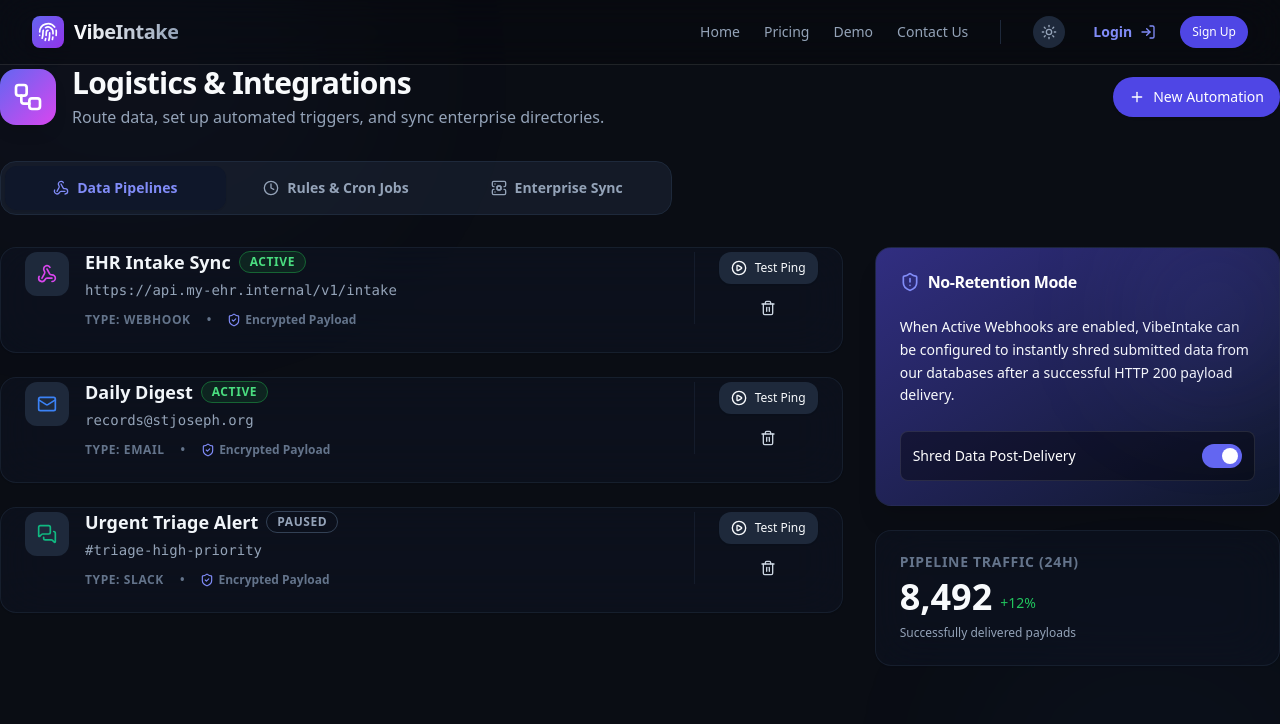
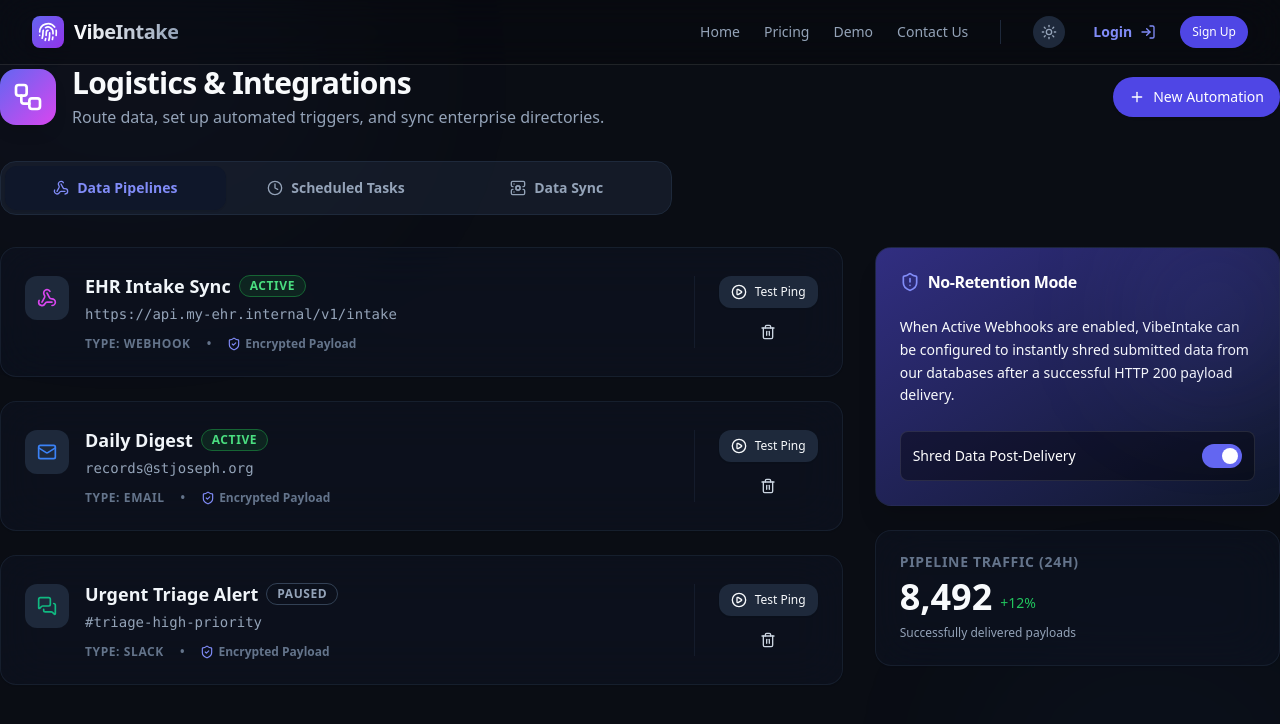
Before and after one commit to theweese/VibeIntake, a Next.js app: page /pipelines in a window 1280 px wide. Shown: the top 724 px of the page. Built offline with nearby package versions, Linux system fonts and the light colour scheme.

Commit message:
style: fixed pt-0 padding bug on pipeline cards and renamed integration tabs

```diff
--- a/app/pipelines/page.tsx
+++ b/app/pipelines/page.tsx
@@ -50,13 +50,13 @@ export default function PipelinesPage() {
                     onClick={() => setActiveTab('rules')}
                     className={`flex-1 py-3 px-4 rounded-xl text-sm font-semibold transition-all flex items-center justify-center gap-2 ${activeTab === 'rules' ? 'bg-white dark:bg-slate-900 shadow-sm text-indigo-600 dark:text-indigo-400' : 'text-slate-600 dark:text-slate-400 hover:bg-slate-200/50 dark:hover:bg-slate-800'}`}
                 >
-                    <Clock className="w-4 h-4" /> Rules & Cron Jobs
+                    <Clock className="w-4 h-4" /> Scheduled Tasks
                 </button>
                 <button
                     onClick={() => setActiveTab('integrations')}
                     className={`flex-1 py-3 px-4 rounded-xl text-sm font-semibold transition-all flex items-center justify-center gap-2 ${activeTab === 'integrations' ? 'bg-white dark:bg-slate-900 shadow-sm text-indigo-600 dark:text-indigo-400' : 'text-slate-600 dark:text-slate-400 hover:bg-slate-200/50 dark:hover:bg-slate-800'}`}
                 >
-                    <ServerCog className="w-4 h-4" /> Enterprise Sync
+                    <ServerCog className="w-4 h-4" /> Data Sync
                 </button>
             </div>
 
@@ -69,7 +69,7 @@ export default function PipelinesPage() {
                         <div className="lg:col-span-2 space-y-6">
                             {pipelines.map((pipe) => (
                                 <Card key={pipe.id} className="group hover:border-indigo-300 dark:hover:border-indigo-700/50 transition-colors">
-                                    <CardContent className="p-6 flex flex-col md:flex-row md:items-center justify-between gap-6">
+                                    <div className="p-6 flex flex-col md:flex-row md:items-center justify-between gap-6">
 
                                         <div className="flex items-start gap-4">
                                             <div className="p-3 bg-slate-100 dark:bg-slate-800 rounded-xl shrink-0 mt-1">
@@ -99,7 +99,7 @@ export default function PipelinesPage() {
                                             </Button>
                                         </div>
 
-                                    </CardContent>
+                                    </div>
                                 </Card>
                             ))}
                         </div>
```
